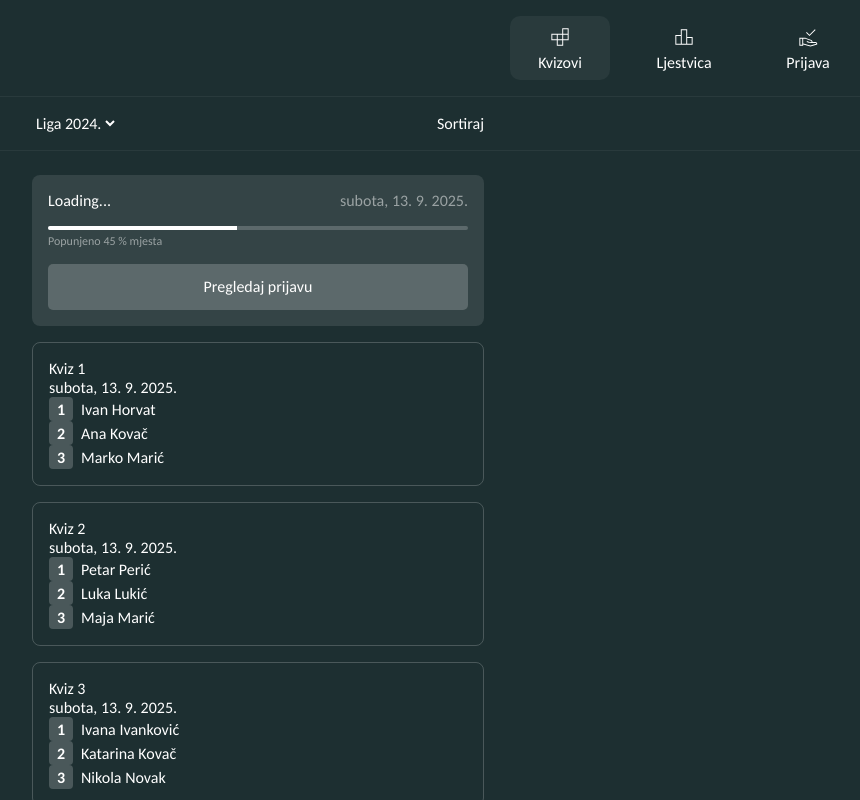
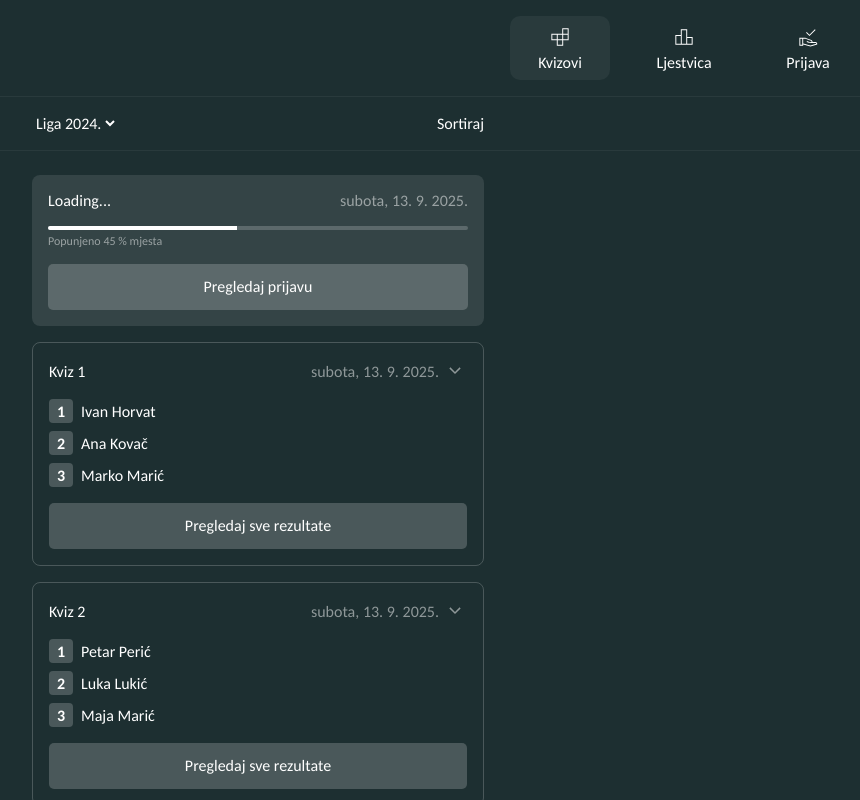
Before and after one commit to lovretomic/peta-kviz-app, a React (Vite) app: page / in a window 1280 px wide. Shown: the whole page, without its empty margins (382-1242 px from the left). Built offline with nearby package versions, Linux system fonts and the light colour scheme.

Commit message:
added chevron

```diff
--- a/src/components/QuizCard/QuizCard.module.scss
+++ b/src/components/QuizCard/QuizCard.module.scss
@@ -3,4 +3,30 @@
   border: 1px solid rgba(white, 0.2);
   box-sizing: border-box;
   padding: 16px;
+  display: flex;
+  flex-direction: column;
+  gap: 16px;
+
+  .header {
+    display: flex;
+    justify-content: space-between;
+    align-items: center;
+
+    .rightWrapper {
+      display: flex;
+      align-items: center;
+      gap: 4px;
+      opacity: 0.5;
+
+      .icon {
+        cursor: pointer;
+      }
+    }
+  }
+
+  .leaderboard {
+    display: flex;
+    flex-direction: column;
+    gap: 8px;
+  }
 }
--- a/src/components/QuizCard/QuizCard.tsx
+++ b/src/components/QuizCard/QuizCard.tsx
@@ -1,6 +1,8 @@
 import { formatDate } from "../../dateHelpers";
+import Button from "../Button";
 import LeaderboardEntry from "../LeaderboardEntry";
 import c from "./QuizCard.module.scss";
+import KeyboardArrowDownIcon from "../../assets/icons/keyboard-arrow-down.svg?react";
 
 export type QuizResults = {
   name: string;
@@ -19,6 +21,7 @@ const QuizCard: React.FC<QuizCardProps> = ({ quizResults }) => {
         <p>{quizResults.name}</p>
         <div className={c.rightWrapper}>
           <p>{formatDate(quizResults.date)}</p>
+          <KeyboardArrowDownIcon className={c.icon} />
         </div>
       </div>
       <div className={c.leaderboard}>
@@ -26,6 +29,7 @@ const QuizCard: React.FC<QuizCardProps> = ({ quizResults }) => {
           <LeaderboardEntry key={index} name={name} rank={index + 1} />
         ))}
       </div>
+      <Button variant="secondary">Pregledaj sve rezultate</Button>
     </div>
   );
 };
```
Also changed, not shown: src/assets/icons/keyboard-arrow-down.svg (added).
